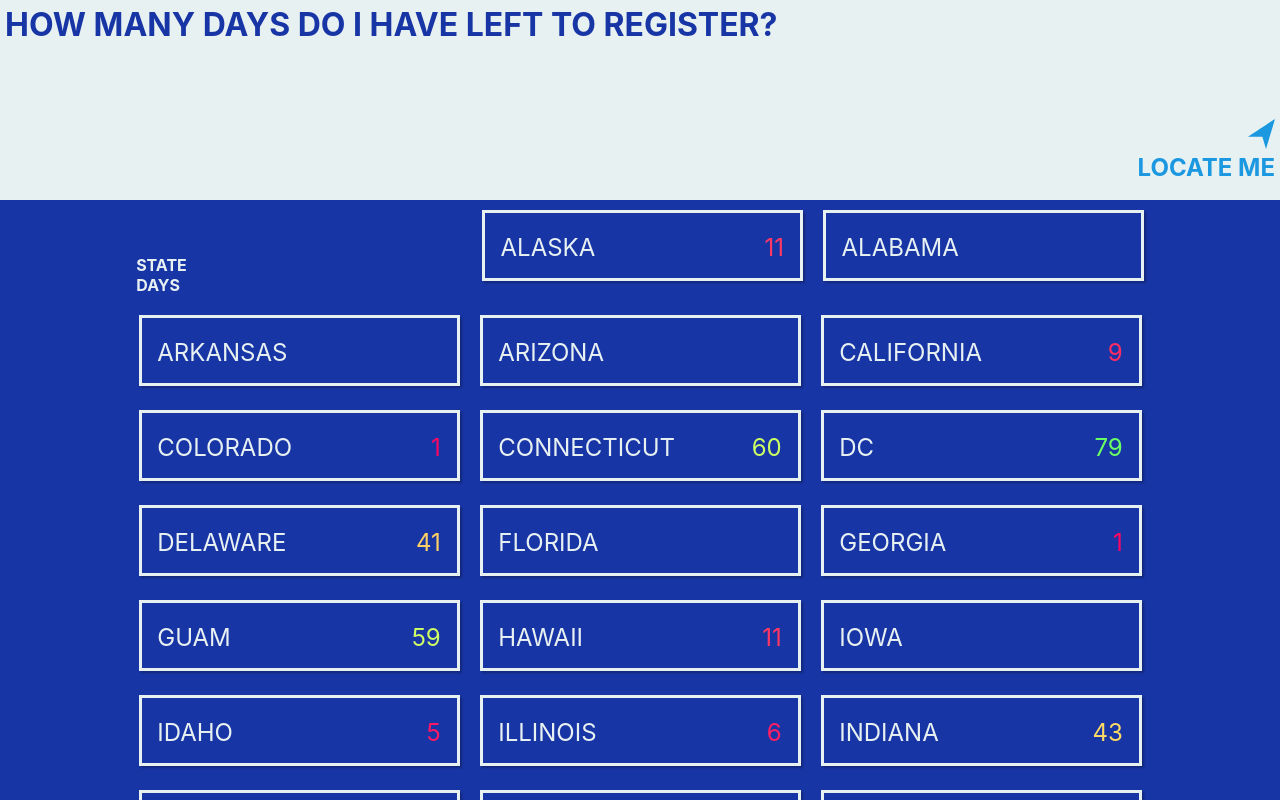
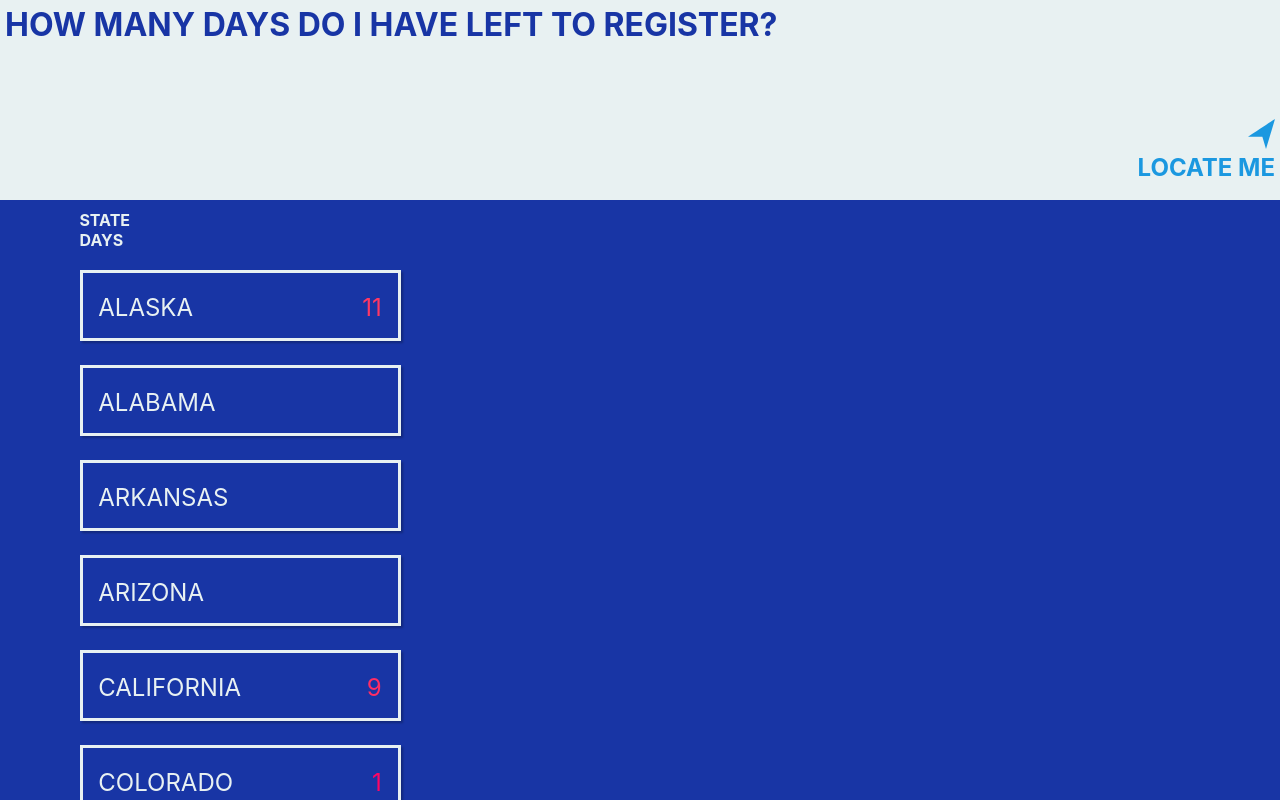
Before and after one commit to KartikC/PrimaryVote.US, a Svelte app: page / in a window 1280 px wide. Built offline with nearby package versions, Linux system fonts and the light colour scheme.

Commit message:
need to figure out center

```diff
--- a/src/StateList.svelte
+++ b/src/StateList.svelte
@@ -65,6 +65,7 @@
 <style>
     .wrapper {
         text-align: center;
+        width: 480px;
     }
 
     .titles {
```
Also changed, not shown: public/build/bundle.css, public/build/bundle.js, 2 other files (tests, documents, lock files or other folders).
